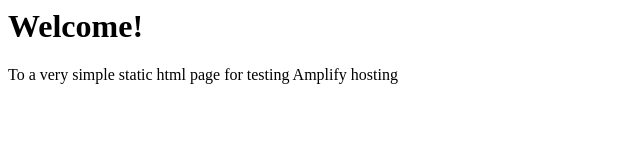
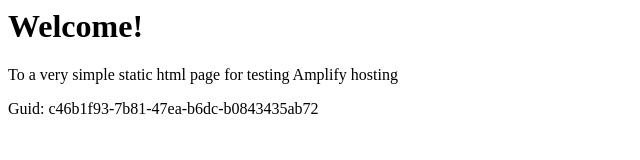
Before and after one commit to aws-aemilia-lhr/Github-PR-Commit-Integration-Test-DoNotTouch-Gith-P5X5MO5I-v1-prod-eu-west-2, a website: page src/index.html in a window 1280 px wide. Shown: the whole page, without its empty margins (0-640 px from the left). Drawn offline with Linux system fonts and the light colour scheme.

Commit message:
commit from integ tests

```diff
--- a/src/index.html
+++ b/src/index.html
@@ -1,3 +1,5 @@
+
+
 <html lang="en">
 
 <head>
@@ -10,6 +12,6 @@
 <body>
     <h1>Welcome!</h1>
     <p>To a very simple static html page for testing Amplify hosting</p>
-</body>
+    <p>Guid: c46b1f93-7b81-47ea-b6dc-b0843435ab72</p></body>
 
 </html>
```
